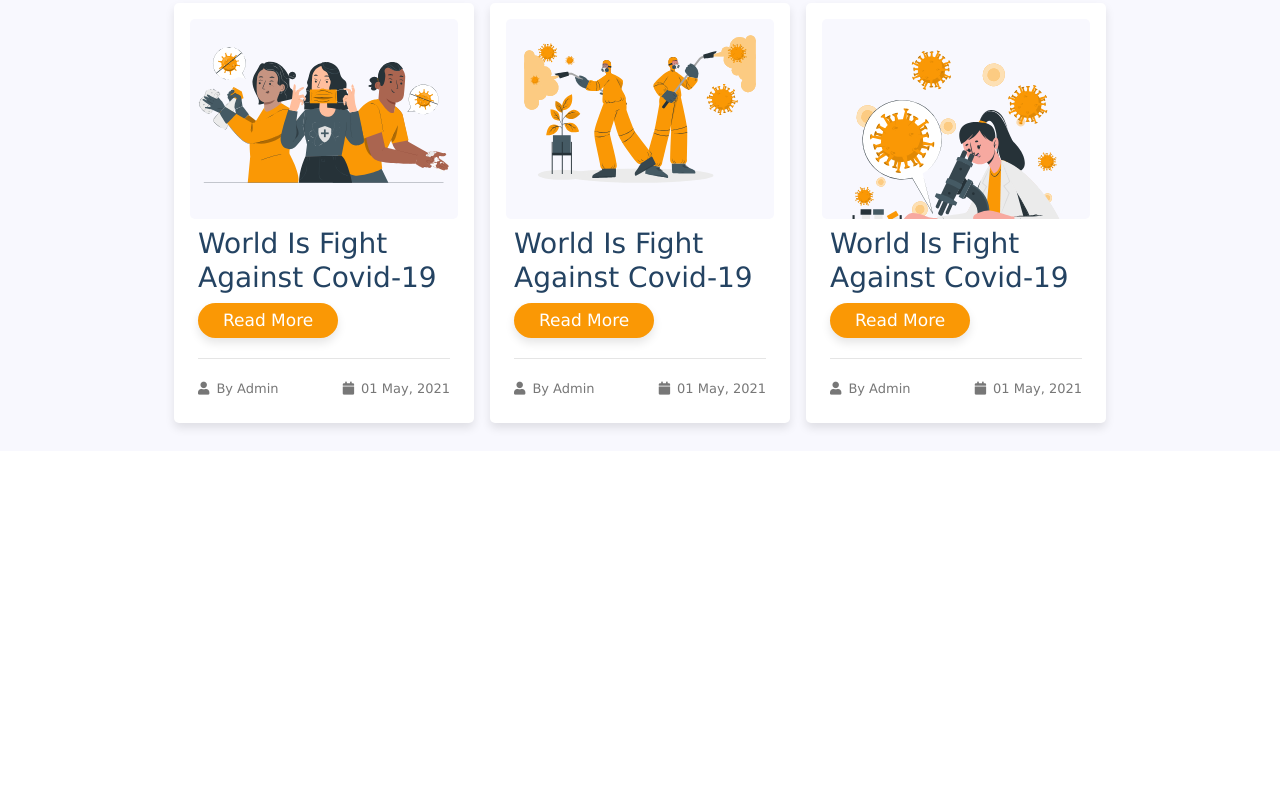
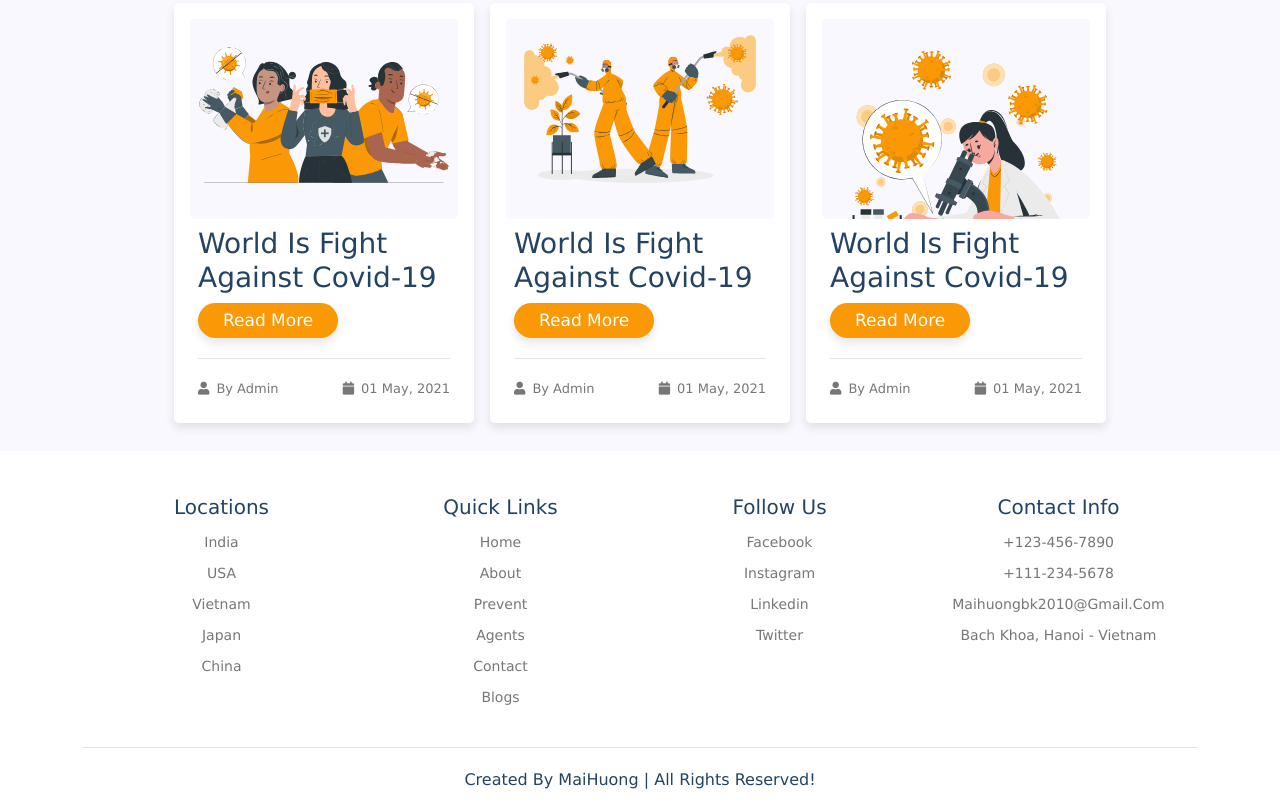
Before and after one commit to maihuong99/Responsive-Covid-19-Website-Design, a plain HTML site: page index.html in a window 1280 px wide. Shown: the part 3394-4206 px from the top of the page. Before the commit the page ends 3845 px from the top, so only its background shows below. Drawn offline with nearby package versions, Linux system fonts and the light colour scheme.

Commit message:
complete footer section

```diff
--- a/index.html
+++ b/index.html
@@ -195,7 +195,7 @@
     </section>
     <!-- contact section ends -->
 
-    <!-- contact section starts -->
+    <!-- blogs section starts -->
     <section class="blogs" id="blogs">
         <div class="container">
             <h1 class="heading">our latest <span> blogs</span></h1>
@@ -245,7 +245,52 @@
             </div>
         </div>
     </section>
-    <!-- contact section ends -->
+    <!-- blogs section ends -->
+
+    <!-- footer section starts -->
+    <section class="footer">
+        <div class="container">
+            <div class="d-flex flex-wrap justify-content-center text-center text-start">
+                <div class="box p-3 m-2">
+                    <h3>locations</h3>
+                    <a href="#">india</a>
+                    <a href="#">USA</a>
+                    <a href="#">Vietnam</a>
+                    <a href="#">Japan</a>
+                    <a href="#">China</a>
+                </div>
+
+                <div class="box p-3 m-2">
+                    <h3>quick links</h3>
+                    <a href="#">home</a>
+                    <a href="#">about</a>
+                    <a href="#">prevent</a>
+                    <a href="#">agents</a>
+                    <a href="#">contact</a>
+                    <a href="#">blogs</a>
+                </div>
+
+                <div class="box p-3 m-2">
+                    <h3>follow us</h3>
+                    <a href="#">facebook</a>
+                    <a href="#">instagram</a>
+                    <a href="#">linkedin</a>
+                    <a href="#">twitter</a>
+                </div>
+
+                <div class="box p-3 m-2">
+                    <h3>contact info</h3>
+                    <a href="#">+123-456-7890</a>
+                    <a href="#">+111-234-5678</a>
+                    <a href="#">maihuongbk2010@gmail.com</a>
+                    <a href="#">bach khoa, hanoi - vietnam</a>
+                </div>
+            </div>
+
+            <div class="credit"> created by <span>MaiHuong</span> | All rights reserved!</div>
+        </div>
+    </section>
+    <!-- footer section ends -->
 
     <script src="main.js"></script>
 </body>
--- a/style.css
+++ b/style.css
@@ -303,6 +303,37 @@ header .nav a:hover{
 
 
 
+/* footer section */
+.footer .box{
+    flex: 1 1 250px;
+}
+
+.footer .box h3{
+    font-size: 20px;
+    color: var(--black);
+}
+
+.footer .box a{
+    display: block;
+    font-size:14px;
+    color: #777;
+    padding: 5px 0;
+}
+
+.footer .box a:hover{
+    color: var(--main-color);
+}
+
+.footer .credit{
+    text-align: center;
+    color: var(--black);
+    border-top: 1px solid rgba(0,0,0,0.1);
+    margin-top: 10px;
+    padding-top: 20px;
+}
+
+
+
 
 
 
```
